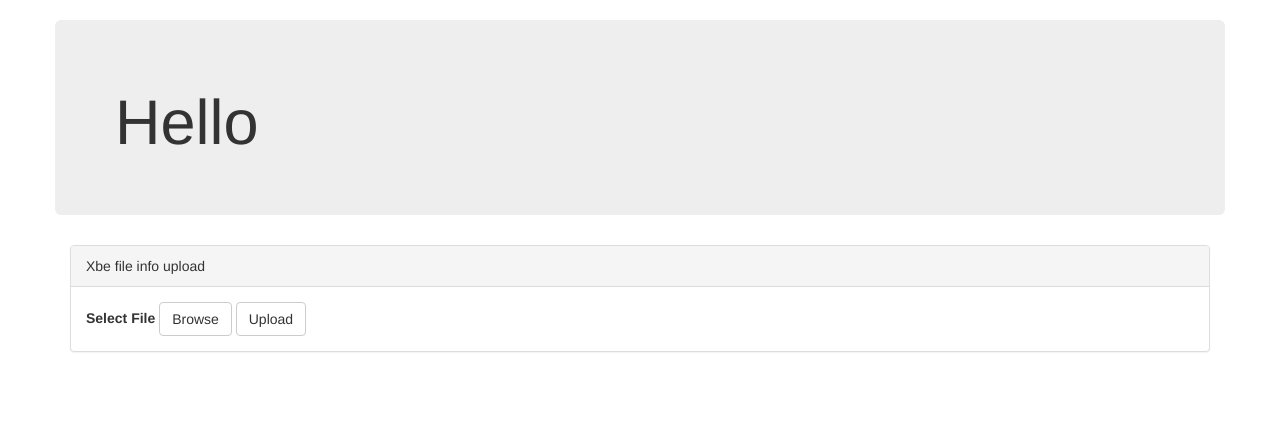
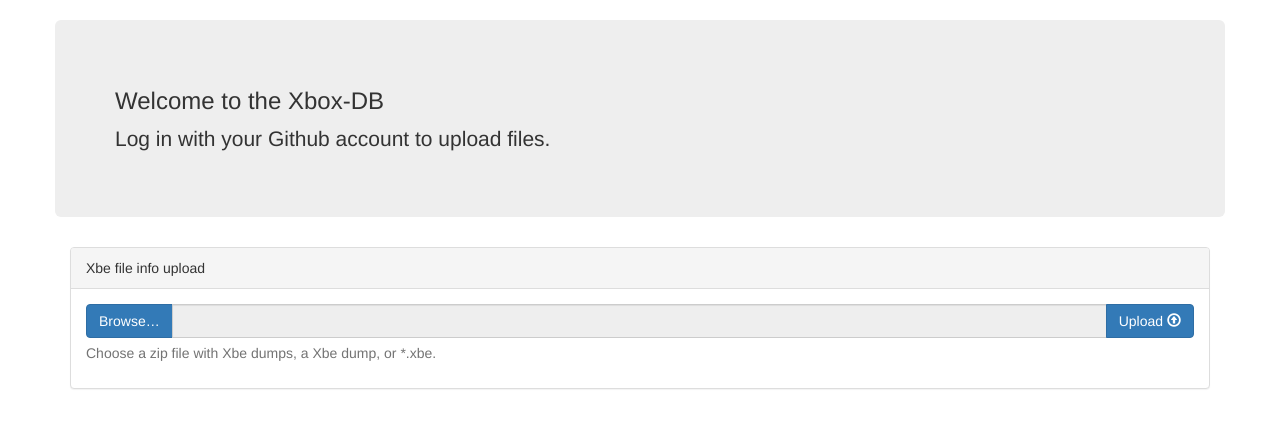
Before and after one commit to donwayo/xbox-db, a Django app: page / in a window 1280 px wide. Shown: the part 52-480 px from the top of the page. Run offline with Django 3.2, Linux system fonts and the light colour scheme; the visitor is signed in with stand-in values (Sample User, id 1); some libraries are stand-ins or nearby versions.

Commit message:
Improved home and file upload.

```diff
--- a/templates/base.html
+++ b/templates/base.html
@@ -50,17 +50,22 @@
                                         </a>
                                         <ul class="dropdown-menu" role="menu">
                                             <li>
-                                                <a href="/">home</a>
+                                                <a href="/">Home</a>
                                             </li>
+                                            {% if user.is_superuser %}
                                             <li>
-                                                <a href="#">Another action</a>
+                                                <a href="/admin">Admin</a>
                                             </li>
+                                            {% endif %}
                                             <li>
-                                                <a href="#">Something else here</a>
+                                                <a href="#">About</a>
                                             </li>
                                             <li class="divider"></li>
                                             <li>
-                                                <a href="#">Separated link</a>
+                                                <a href="/browse">Browse data</a>
+                                            </li>
+                                            <li>
+                                                <a href="/upload">Upload xbe info</a>
                                             </li>
                                             <li class="divider"></li>
                                             <li>
@@ -78,11 +83,11 @@
 
 
                     <!-- Core Scripts - Include with every page -->
-                    <script src = "https://ajax.googleapis.com/ajax/libs/jquery/2.2.4/jquery.min.js"></script>
-                    <script src = "https://maxcdn.bootstrapcdn.com/bootstrap/3.3.7/js/bootstrap.min.js"></script>
+                    <script src="https://ajax.googleapis.com/ajax/libs/jquery/2.2.4/jquery.min.js"></script>
+                    <script src="https://maxcdn.bootstrapcdn.com/bootstrap/3.3.7/js/bootstrap.min.js"></script>
+
         {% block javascript %}
         {% endblock %}
 
-
             </body>
         </html>
--- a/templates/home.html
+++ b/templates/home.html
@@ -10,7 +10,7 @@
     {% endif %}
     <div class="row">
         <div class="jumbotron">
-            <h1>Hello</h1>
+            <h3>Welcome to the Xbox-DB</h3><p>Log in with your Github account to upload files.</p>
         </div>
     </div>
     <div class="panel panel-default">
@@ -18,14 +18,58 @@
         <div class="panel-body">
             <form method="post" enctype="multipart/form-data" action="/upload">
                 {% csrf_token %}
-                <label class="control-label">Select File</label>
-                <input name="type" value="xbeinfo" hidden>
-                <label class="btn btn-default btn-file">
-                    Browse <input type="file" name="file" hidden>
+                <div class="input-group">
+                <label class="input-group-btn">
+                    <span class="btn btn-primary">
+                        Browse&hellip; <input type="file" style="display: none;" name="file">
+                    </span>
                 </label>
-                <button type="submit" class="btn btn-default">Upload</button>
+                <input type="text" class="form-control" readonly>
+                <label class="input-group-btn">
+                    <button type="submit" class="btn btn-primary">
+                        Upload <span class="glyphicon glyphicon-upload"></span>
+                    </button>
+                </label>
+
+            </div>
+            <span class="help-block">
+                Choose a zip file with Xbe dumps, a Xbe dump, or *.xbe.
+            </span>
             </form>
         </div>
     </div>
 </div>
 {% endblock %}
+
+{% block javascript %}
+<script type="text/javascript">
+$(function() {
+
+  // We can attach the `fileselect` event to all file inputs on the page
+  $(document).on('change', ':file', function() {
+    var input = $(this),
+        numFiles = input.get(0).files ? input.get(0).files.length : 1,
+        label = input.val().replace(/\\/g, '/').replace(/.*\//, '');
+    input.trigger('fileselect', [numFiles, label]);
+  });
+
+  // We can watch for our custom `fileselect` event like this
+  $(document).ready( function() {
+      $(':file').on('fileselect', function(event, numFiles, label) {
+
+          var input = $(this).parents('.input-group').find(':text'),
+              log = numFiles > 1 ? numFiles + ' files selected' : label;
+
+          if( input.length ) {
+              input.val(log);
+          } else {
+              if( log ) alert(log);
+          }
+
+      });
+  });
+
+});
+
+</script>
+{% endblock %}
```
Lines whose indentation alone changed are shown as unchanged.
